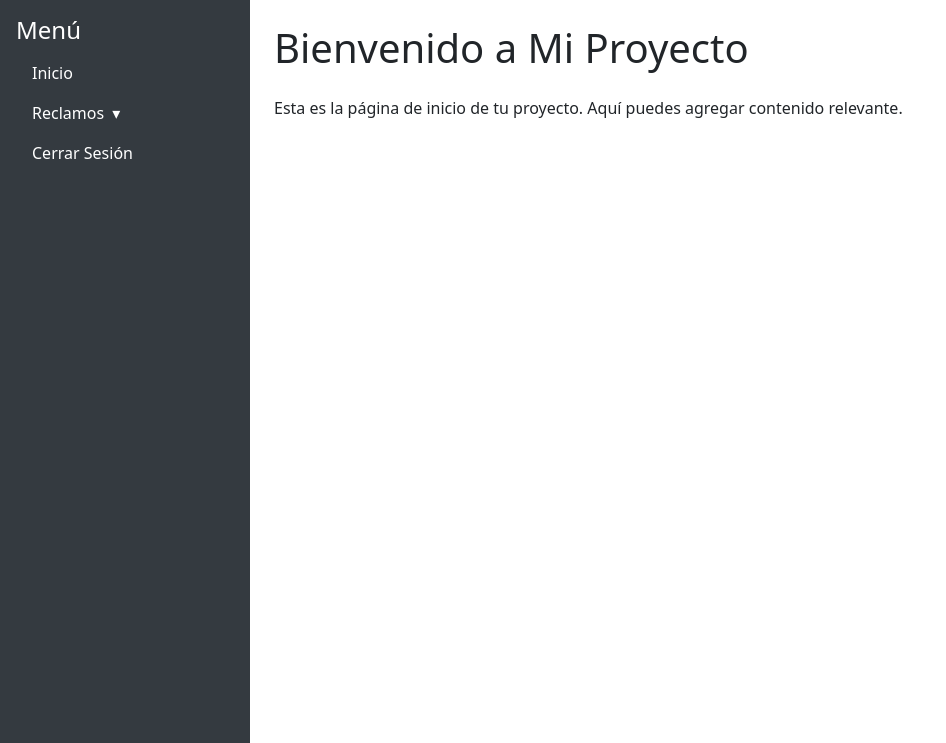
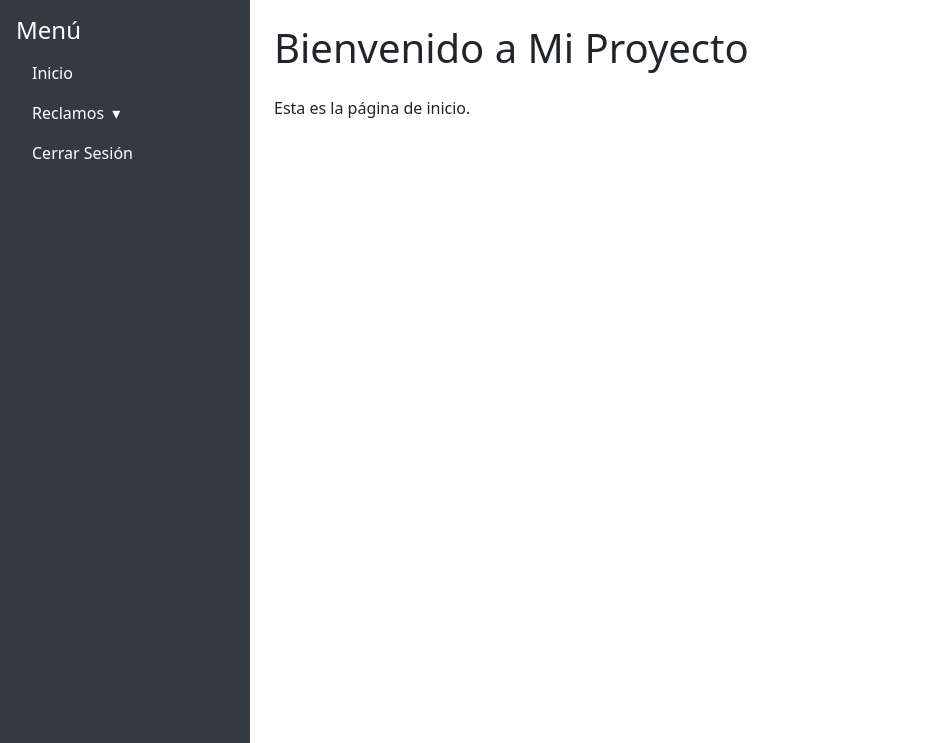
Before and after one commit to MrJose99/Reclamacionapp, a Django app: page /Inicio/ in a window 1280 px wide. Shown: the top 743 px of the page, without its empty margins (0-946 px from the left). Run offline with Django 5.2, Linux system fonts and the light colour scheme.

Commit message:
feat: camnbio e texto

```diff
--- a/Home/templates/inicio.html
+++ b/Home/templates/inicio.html
@@ -4,7 +4,7 @@
 <div class="row">
   <div class="col-md-12">
     <h1 class="mb-4">Bienvenido a Mi Proyecto</h1>
-    <p>Esta es la página de inicio de tu proyecto. Aquí puedes agregar contenido relevante.</p>
+    <p>Esta es la página de inicio.</p>
   </div>
 </div>
 <div class="row">
```
